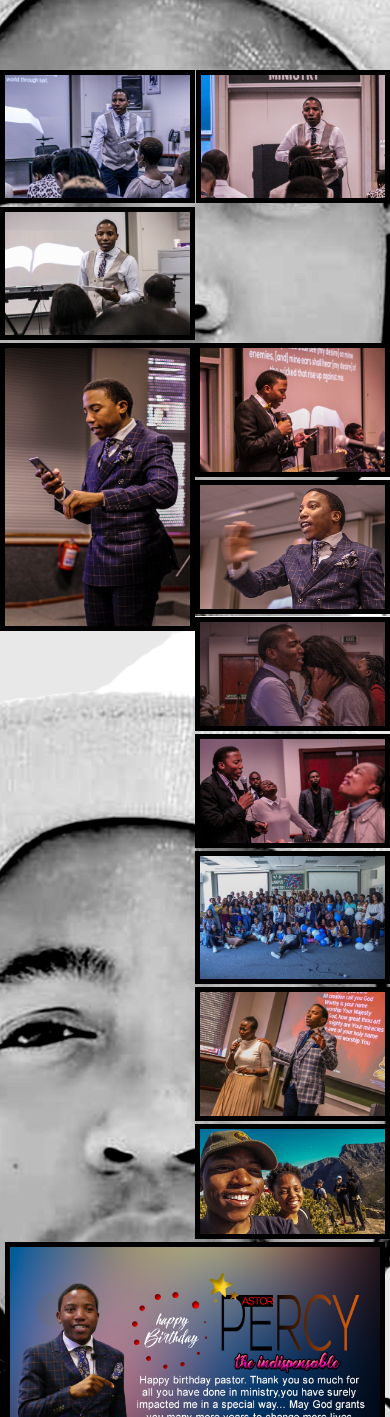
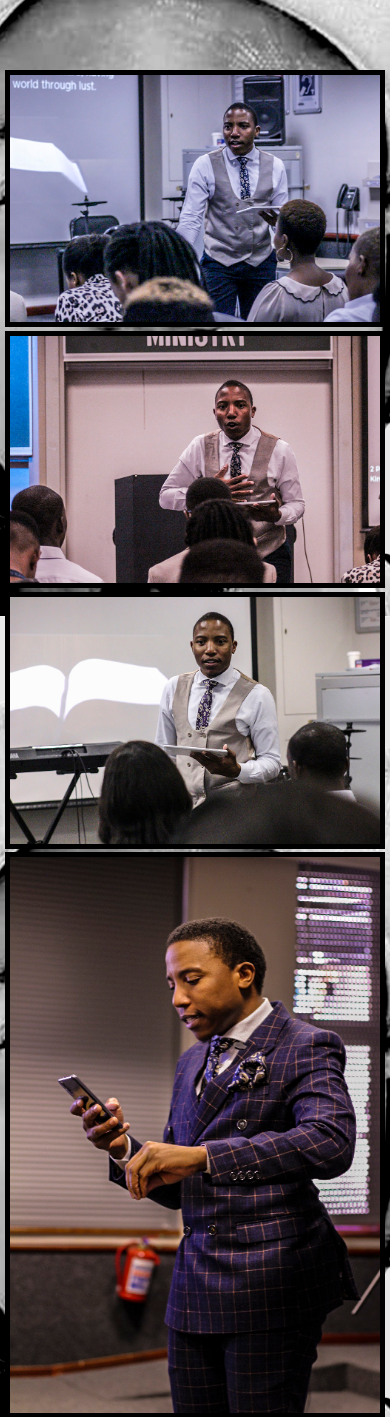
Before and after one commit to theindispensablemovie/theindispensablemovie.github.io, a PHP site: page /gallery/index.html in a window 390 px wide. Shown: the part 228-1645 px from the top of the page. Run offline with PHP 8.4, Linux system fonts and the light colour scheme.

Commit message:
Update style.css

```diff
--- a/style.css
+++ b/style.css
@@ -257,10 +257,10 @@ img{
     grid-template-columns: 1fr;
   }
   .grid-4{
-    grid-template-columns: 1fr 1fr;
+    grid-template-columns: 1fr;
   }
 
-  .images .grid-2 .grid-2{
+  .images .grid-2, .grid-2{
     grid-template-columns: 1fr;
   }
   .modal{
```
